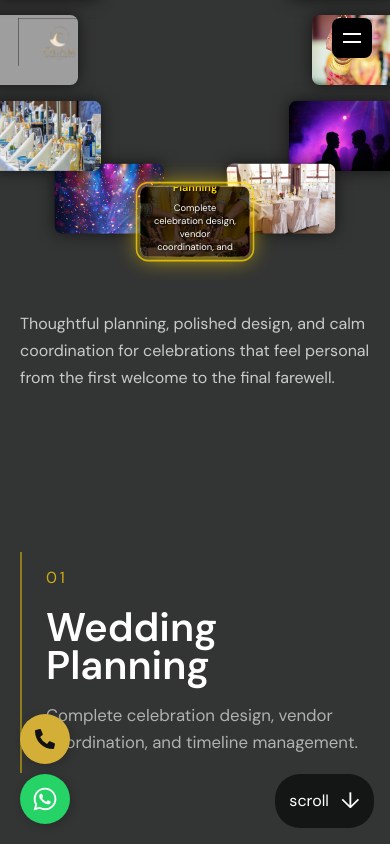
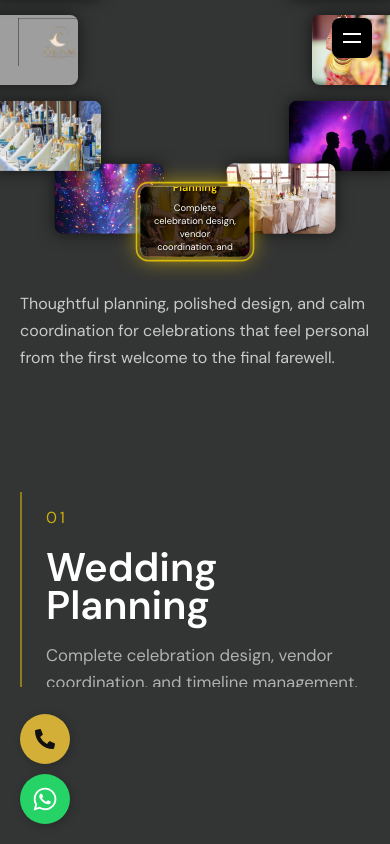
Before and after one commit to sanjaysanthosh140/event_management, a React (Vite) app: page /services in a window 390 px wide. Shown: the top 844 px of the page. Built offline with nearby package versions, Linux system fonts and the light colour scheme; grey boxes are pictures that could not be loaded; a web font is replaced by a local one.

Commit message:
updating

```diff
--- a/src/index.css
+++ b/src/index.css
@@ -61,16 +61,18 @@ body {
 }
 
 .services-page {
-  height: 100vh;
-  overflow: hidden;
-  overscroll-behavior: none;
+  height: 500vh;
   background: #333434;
   color: #fff;
+  position: relative;
 }
 
 .services-container {
+  position: sticky;
+  top: 0;
+  height: 100vh;
   display: flex;
-  min-height: 100vh;
+  overflow: hidden;
 }
 
 .services-wheel-section {
@@ -479,11 +481,16 @@ body {
   }
 
   .services-content-section {
-    padding: 30px 20px 90px;
+    padding: 10px 20px 40px;
+    justify-content: flex-start;
   }
 
-  .services-scroll-content {
-    min-height: 72vh;
+  .services-intro-block {
+    margin-bottom: 20px;
+  }
+
+  .services-slider-window {
+    height: 35vh;
   }
 
   .services-nav-btn {
--- a/src/pages/Services.jsx
+++ b/src/pages/Services.jsx
@@ -157,41 +157,33 @@ function Services() {
   useEffect(() => {
     setRadius(getRadius());
 
-    const handleWheel = (e) => {
-      setRotation((prev) => {
-        const next = prev - e.deltaY * 0.15;
-        return Math.min(0, Math.max(-330, next));
-      });
-    };
+    const handleScroll = () => {
+      if (!pageRef.current) return;
+      const rect = pageRef.current.getBoundingClientRect();
+      const scrollableDistance = rect.height - window.innerHeight;
 
-    let touchStartY = 0;
-    const handleTouchStart = (e) => {
-      touchStartY = e.touches[0].clientY;
-    };
-    const handleTouchMove = (e) => {
-      const touchY = e.touches[0].clientY;
-      const delta = touchStartY - touchY;
-      setRotation((prev) => {
-        const next = prev - delta * 0.5;
-        return Math.min(0, Math.max(-330, next));
-      });
-      touchStartY = touchY;
+      let progress = 0;
+      if (scrollableDistance > 0) {
+        progress = -rect.top / scrollableDistance;
+        progress = Math.max(0, Math.min(1, progress));
+      }
+
+      setRotation(-330 * progress);
     };
 
     const handleResize = () => {
       setRadius(getRadius());
       setIsMobile(window.innerWidth <= 900);
+      handleScroll();
     };
 
-    window.addEventListener("wheel", handleWheel, { passive: true });
-    window.addEventListener("touchstart", handleTouchStart, { passive: true });
-    window.addEventListener("touchmove", handleTouchMove, { passive: true });
+    window.addEventListener("scroll", handleScroll, { passive: true });
     window.addEventListener("resize", handleResize);
 
+    handleScroll();
+
     return () => {
-      window.removeEventListener("wheel", handleWheel);
-      window.removeEventListener("touchstart", handleTouchStart);
-      window.removeEventListener("touchmove", handleTouchMove);
+      window.removeEventListener("scroll", handleScroll);
       window.removeEventListener("resize", handleResize);
     };
   }, []);
```
